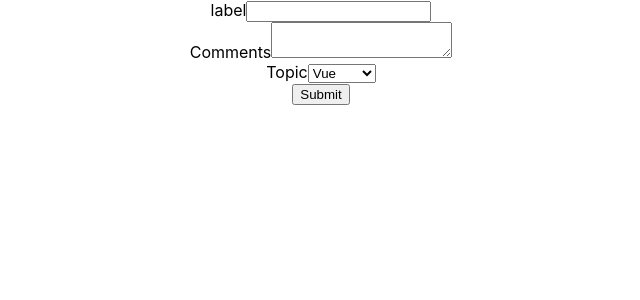
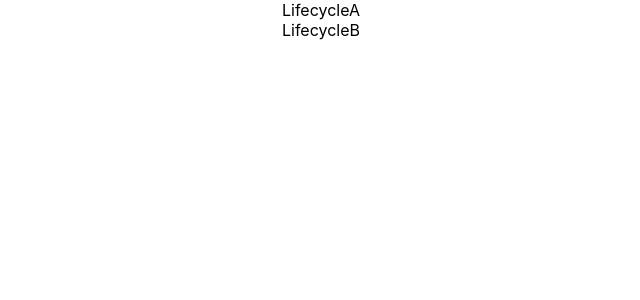
Before and after one commit to comexprt/dev-react-js-training, a React (Create React App) app: page / in a window 1280 px wide. Shown: the top 300 px of the page, without its empty margins (319-959 px from the left). Built offline with nearby package versions, Linux system fonts and the light colour scheme.

Commit message:
ReactJS Tutorial - 23 - Component Mounting Lifecycle Methods

```diff
--- a/src/App.js
+++ b/src/App.js
@@ -16,7 +16,11 @@ import './App.css';
 // import Inline from './components/Inline'
 // import './appStyles.css'
 // import styles from './appStyles.module.css'
- import Form from './components/Form'
+//  import Form from './components/Form'
+ import LifecycleA from './components/LifecycleA'
+
+// import LifecycleB from './components/LifecycleB'
+
 
 
 
@@ -30,7 +34,7 @@ import './App.css';
 function App() {
   return (
     <div className="App">
-      <Form />
+      <LifecycleA />
       {/* <Counter/> */}
       {/* <Message /> */}
         {/* <Greet name="John" heroName="Captain America">
--- a/src/components/Form.js
+++ b/src/components/Form.js
@@ -36,21 +36,22 @@ class Form extends Component{
     }
 
     render(){
+    const {username,topic,comments} = this.state
     return (
         <form onSubmit={this.handleSubmit}>
             <div>
                 <label>label</label>
-                <input type='text' value={this.state.username} onChange={this.handleUsernameChange} />
+                <input type='text' value={username} onChange={this.handleUsernameChange} />
             </div>
 
             <div>
                 <label>Comments</label>
-                <textarea type='text' value={this.state.comments} onChange={this.handleCommentsChange}></textarea>
+                <textarea type='text' value={comments} onChange={this.handleCommentsChange}></textarea>
             </div>
 
             <div>
                 <label>Topic</label>
-                <select value={this.state.topic} onChange={this.handleTopicChange}>
+                <select value={topic} onChange={this.handleTopicChange}>
                     <option value="react">React</option>
                     <option value="angular">Angular</option>
                     <option value="vue">Vue</option>
--- /dev/null
+++ b/src/components/LifecycleA.js
@@ -0,0 +1,41 @@
+import React, { Component } from 'react'
+import LifecycleB from './LifecycleB'
+
+
+
+class LifecycleA extends Component{
+    constructor (props){
+        super(props)
+
+        this.state = {
+            name : 'john'
+        }
+
+        console.log('LifecycleA constructor')
+    }
+
+    static getDerivedStateFromProps(props,state){
+        console.log('LifecycleA getDerivedStateFromProps')
+        return null
+
+    }
+
+    componentDidMount(){
+        console.log('LifecycleA componentDidMount')
+    }
+
+
+    render(){
+
+        console.log('LifecycleA render')
+
+        return (
+            <div>
+              <div>LifecycleA</div>
+             <LifecycleB />
+            </div>
+        )
+    }
+}
+
+export default LifecycleA
--- /dev/null
+++ b/src/components/LifecycleB.js
@@ -0,0 +1,37 @@
+import React, { Component } from 'react'
+
+
+
+class LifecycleB extends Component{
+    constructor (props){
+        super(props)
+
+        this.state = {
+            name : 'Noah'
+        }
+
+        console.log('LifecycleB constructor')
+    }
+
+    static getDerivedStateFromProps(props,state){
+        console.log('LifecycleB getDerivedStateFromProps')
+        return null
+
+    }
+
+    componentDidMount(){
+        console.log('LifecycleB componentDidMount')
+    }
+
+
+    render(){
+
+        console.log('LifecycleB render')
+
+        return (
+            <div>LifecycleB</div>
+        )
+    }
+}
+
+export default LifecycleB
```
